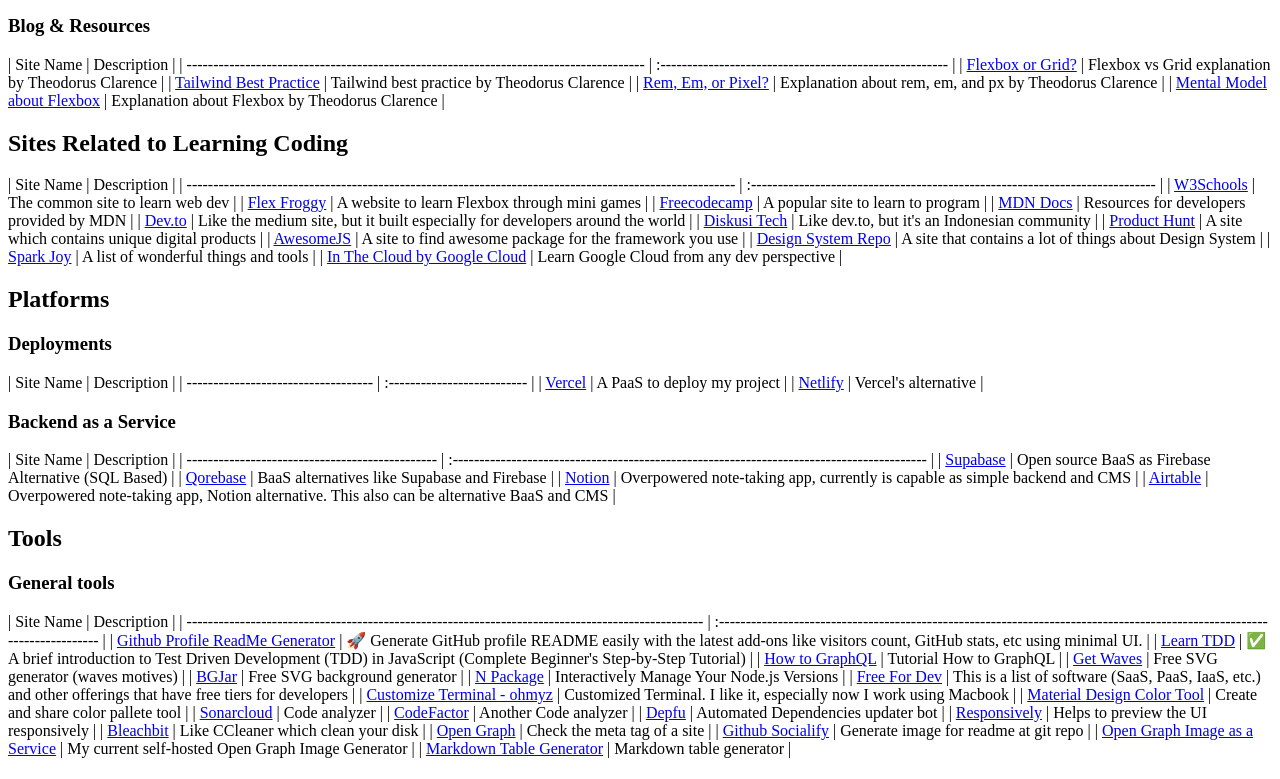
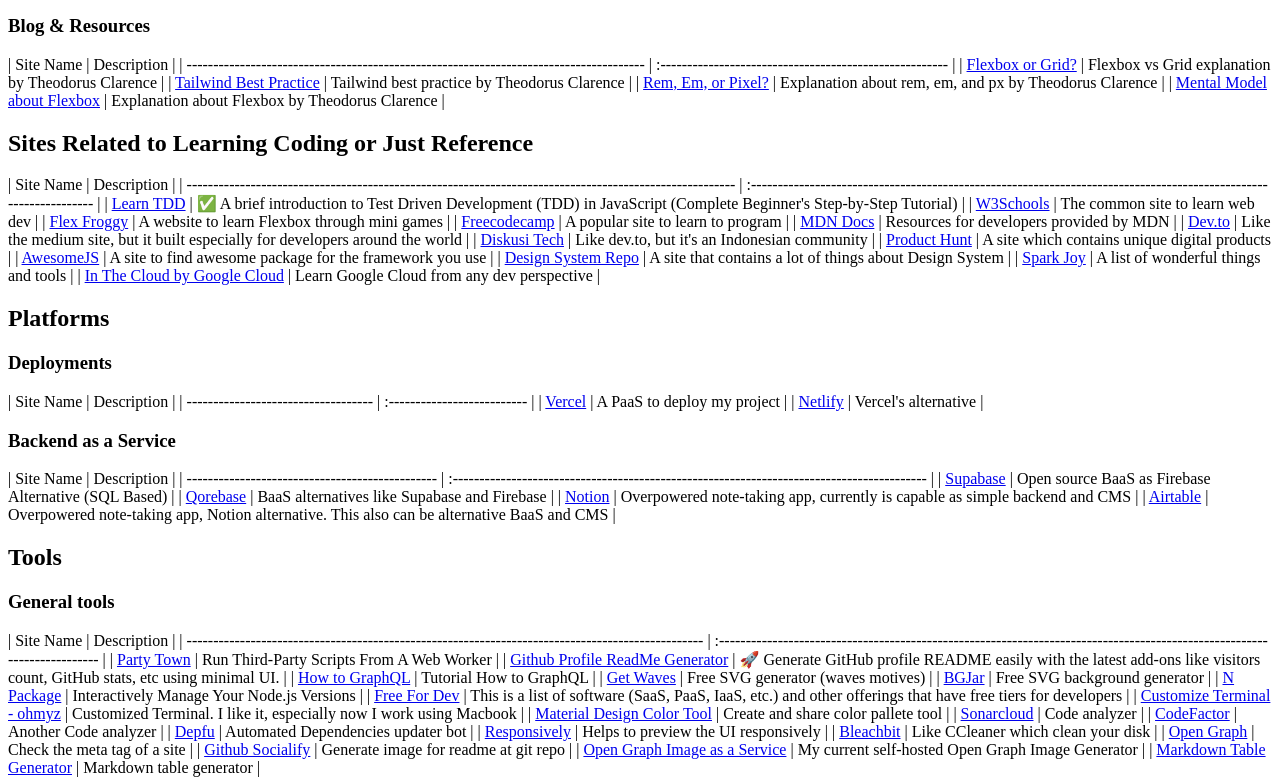
Before and after one commit to yehezkielgunawan/yehez-docs, a Next.js app: page /bookmarks/software-dev-things in a window 1280 px wide. Shown: the part 1000-1779 px from the top of the page. Built offline with nearby package versions, Linux system fonts and the light colour scheme.

Commit message:
docs(software-dev-thins): :memo: add PartyTown to Bookmark

```diff
--- a/pages/bookmarks/software-dev-things.mdx
+++ b/pages/bookmarks/software-dev-things.mdx
@@ -95,21 +95,22 @@
 | [Rem, Em, or Pixel?](https://theodorusclarence.com/blog/btb-rem-em)                    | Explanation about rem, em, and px by Theodorus Clarence |
 | [Mental Model about Flexbox](https://theodorusclarence.com/blog/btb-flex-mental-model) | Explanation about Flexbox by Theodorus Clarence         |
 
-## Sites Related to Learning Coding
+## Sites Related to Learning Coding or Just Reference
 
-| Site Name                                                                                               | Description                                                                   |
-| ------------------------------------------------------------------------------------------------------- | :---------------------------------------------------------------------------- |
-| [W3Schools](https://www.w3schools.com/)                                                                 | The common site to learn web dev                                              |
-| [Flex Froggy](https://flexboxfroggy.com/)                                                               | A website to learn Flexbox through mini games                                 |
-| [Freecodecamp](https://www.freecodecamp.org/)                                                           | A popular site to learn to program                                            |
-| [MDN Docs](https://developer.mozilla.org/en-US/)                                                        | Resources for developers provided by MDN                                      |
-| [Dev.to](https://dev.to/)                                                                               | Like the medium site, but it built especially for developers around the world |
-| [Diskusi Tech](http://Diskusi.tech)                                                                     | Like dev.to, but it's an Indonesian community                                 |
-| [Product Hunt](https://www.producthunt.com/)                                                            | A site which contains unique digital products                                 |
-| [AwesomeJS](https://awesomejs.dev/)                                                                     | A site to find awesome package for the framework you use                      |
-| [Design System Repo](https://designsystemsrepo.com/)                                                    | A site that contains a lot of things about Design System                      |
-| [Spark Joy](https://github.com/sw-yx/spark-joy)                                                         | A list of wonderful things and tools                                          |
-| [In The Cloud by Google Cloud](https://inthecloud.withgoogle.com/cloud-learning-paths-22/register.html) | Learn Google Cloud from any dev perspective                                   |
+| Site Name                                                                                               | Description                                                                                                        |
+| ------------------------------------------------------------------------------------------------------- | :----------------------------------------------------------------------------------------------------------------- |
+| [Learn TDD](https://github.com/dwyl/learn-tdd)                                                          | ✅ A brief introduction to Test Driven Development (TDD) in JavaScript (Complete Beginner's Step-by-Step Tutorial) |
+| [W3Schools](https://www.w3schools.com/)                                                                 | The common site to learn web dev                                                                                   |
+| [Flex Froggy](https://flexboxfroggy.com/)                                                               | A website to learn Flexbox through mini games                                                                      |
+| [Freecodecamp](https://www.freecodecamp.org/)                                                           | A popular site to learn to program                                                                                 |
+| [MDN Docs](https://developer.mozilla.org/en-US/)                                                        | Resources for developers provided by MDN                                                                           |
+| [Dev.to](https://dev.to/)                                                                               | Like the medium site, but it built especially for developers around the world                                      |
+| [Diskusi Tech](http://Diskusi.tech)                                                                     | Like dev.to, but it's an Indonesian community                                                                      |
+| [Product Hunt](https://www.producthunt.com/)                                                            | A site which contains unique digital products                                                                      |
+| [AwesomeJS](https://awesomejs.dev/)                                                                     | A site to find awesome package for the framework you use                                                           |
+| [Design System Repo](https://designsystemsrepo.com/)                                                    | A site that contains a lot of things about Design System                                                           |
+| [Spark Joy](https://github.com/sw-yx/spark-joy)                                                         | A list of wonderful things and tools                                                                               |
+| [In The Cloud by Google Cloud](https://inthecloud.withgoogle.com/cloud-learning-paths-22/register.html) | Learn Google Cloud from any dev perspective                                                                        |
 
 ## Platforms
 
@@ -135,8 +136,8 @@
 
 | Site Name                                                                                         | Description                                                                                                               |
 | ------------------------------------------------------------------------------------------------- | :------------------------------------------------------------------------------------------------------------------------ |
+| [Party Town](https://partytown.builder.io/)                                                       | Run Third-Party Scripts From A Web Worker                                                                                 |
 | [Github Profile ReadMe Generator](https://github.com/rahuldkjain/github-profile-readme-generator) | 🚀 Generate GitHub profile README easily with the latest add-ons like visitors count, GitHub stats, etc using minimal UI. |
-| [Learn TDD](https://github.com/dwyl/learn-tdd)                                                    | ✅ A brief introduction to Test Driven Development (TDD) in JavaScript (Complete Beginner's Step-by-Step Tutorial)        |
 | [How to GraphQL](https://github.com/howtographql/howtographql)                                    | Tutorial How to GraphQL                                                                                                   |
 | [Get Waves](https://getwaves.io/)                                                                 | Free SVG generator (waves motives)                                                                                        |
 | [BGJar](https://bgjar.com/)                                                                       | Free SVG background generator                                                                                             |
```
